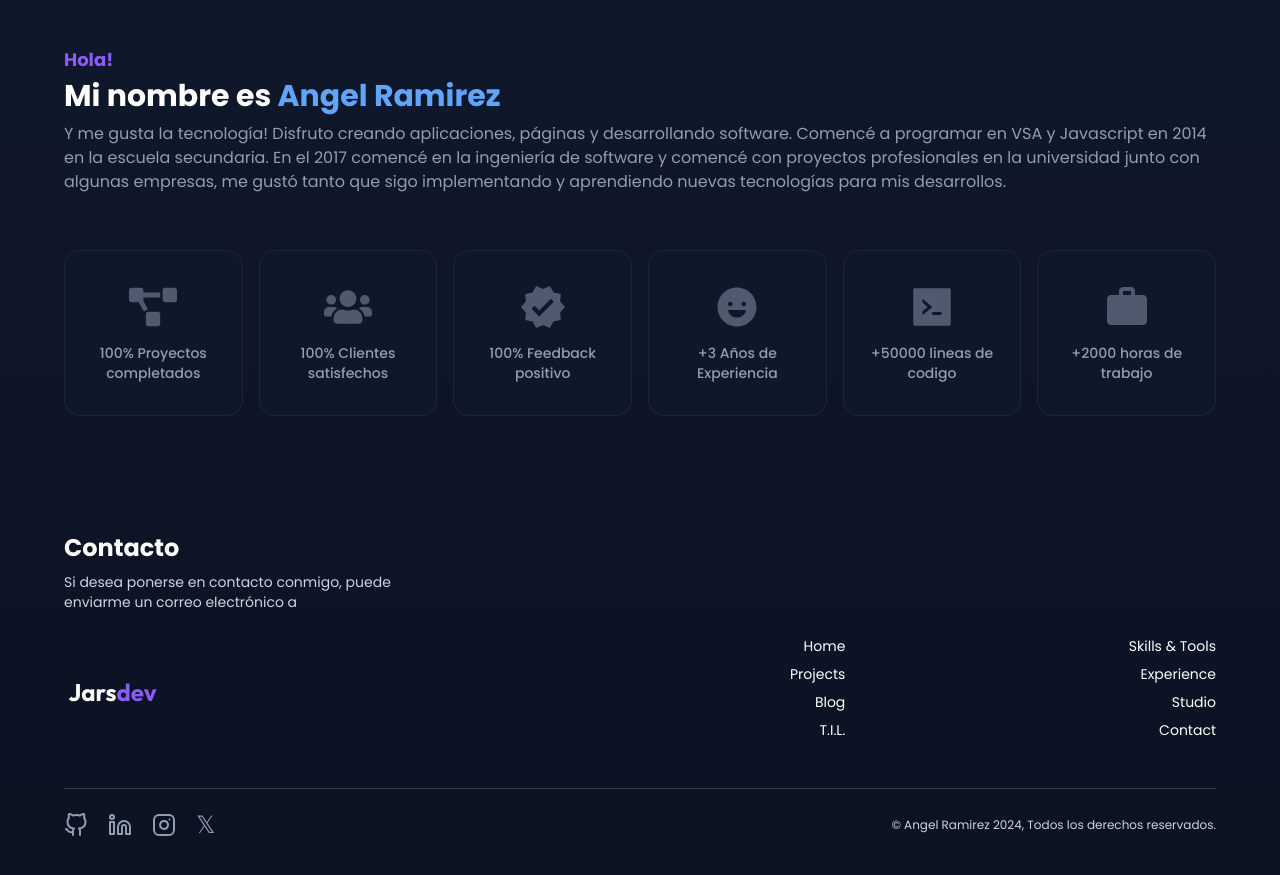
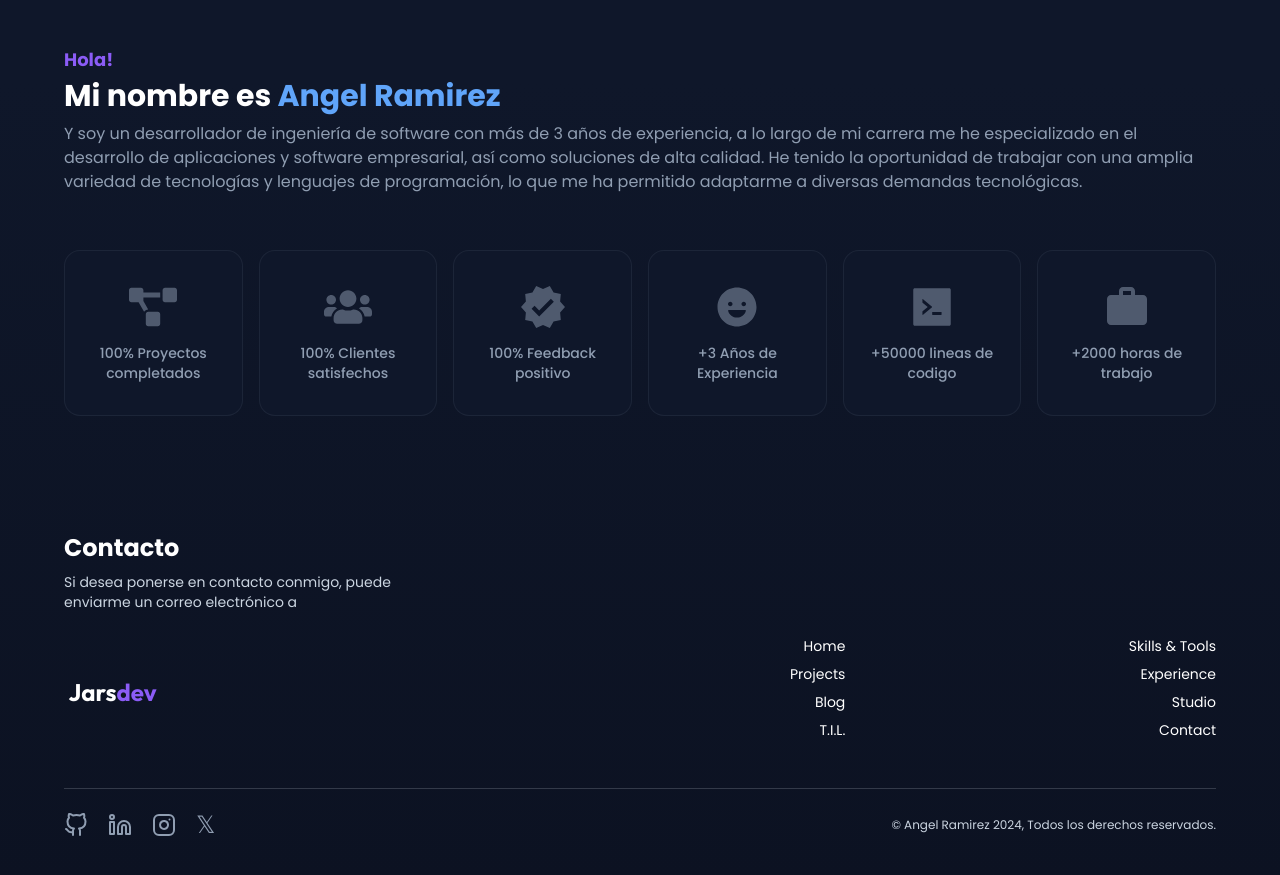
Before and after one commit to ImJars/Development-full-coding, a React (Vite) app: page / in a window 1280 px wide. Shown: the part 1120-1995 px from the top of the page. Built offline with nearby package versions, Linux system fonts and the light colour scheme.

Commit message:
Update home.jsx

```diff
--- a/src/home.jsx
+++ b/src/home.jsx
@@ -319,7 +319,11 @@ function Home({ refHome }) {
                   subtitleOne={"Mi nombre es"}
                   subtitleTwo={"Angel Ramirez"}
                   text={
-                    "Y me gusta la tecnología! Disfruto creando aplicaciones, páginas y desarrollando software. Comencé a programar en VSA y Javascript en 2014 en la escuela secundaria. En el 2017 comencé en la ingeniería de software y comencé con proyectos profesionales en la universidad junto con algunas empresas, me gustó tanto que sigo implementando y aprendiendo nuevas tecnologías para mis desarrollos."
+                    "Y soy un desarrollador de ingeniería de software con más de 3 años de experiencia, a lo " +
+                    "largo de mi carrera me he especializado en el desarrollo de aplicaciones y software " +
+                    "empresarial, así como soluciones de alta calidad. He tenido la oportunidad de trabajar con " +
+                    "una amplia variedad de tecnologías y lenguajes de programación, lo que me ha permitido " +
+                    "adaptarme a diversas demandas tecnológicas."
                   }
                 />
               </div>
```
